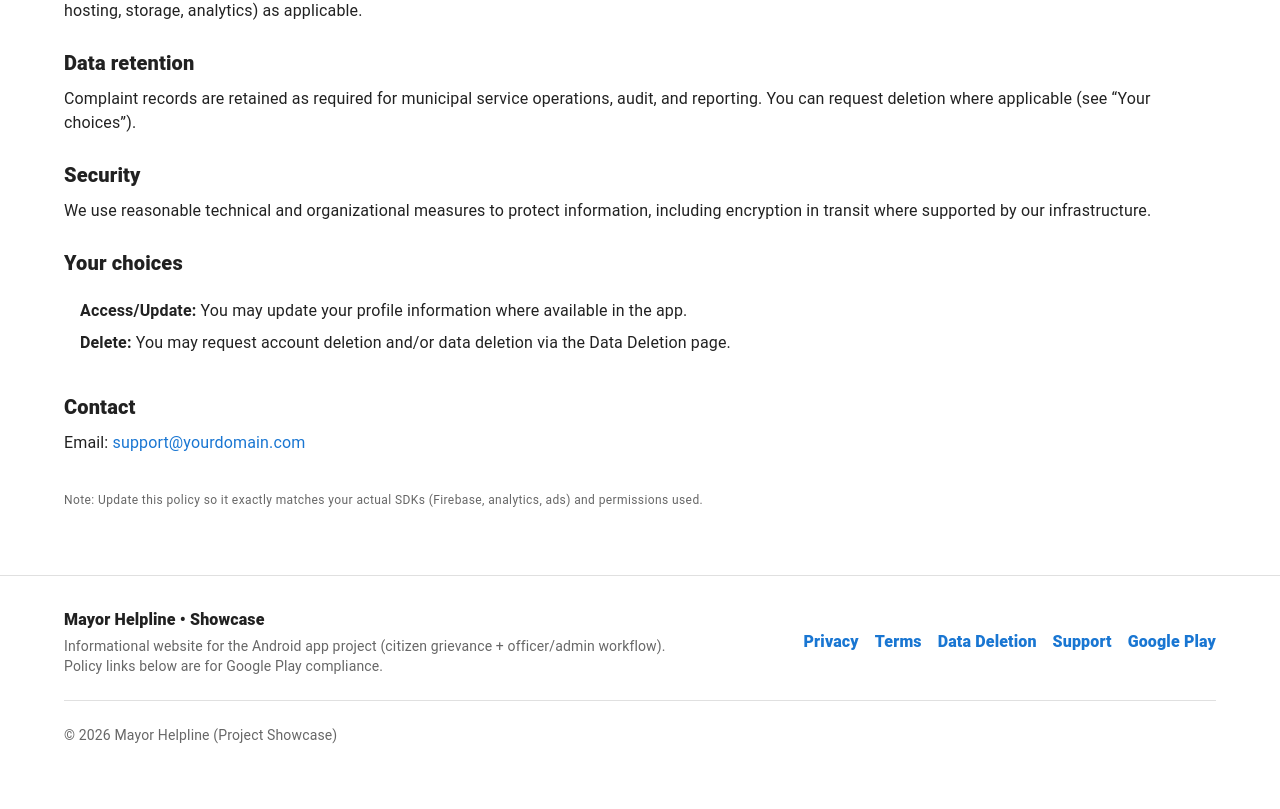
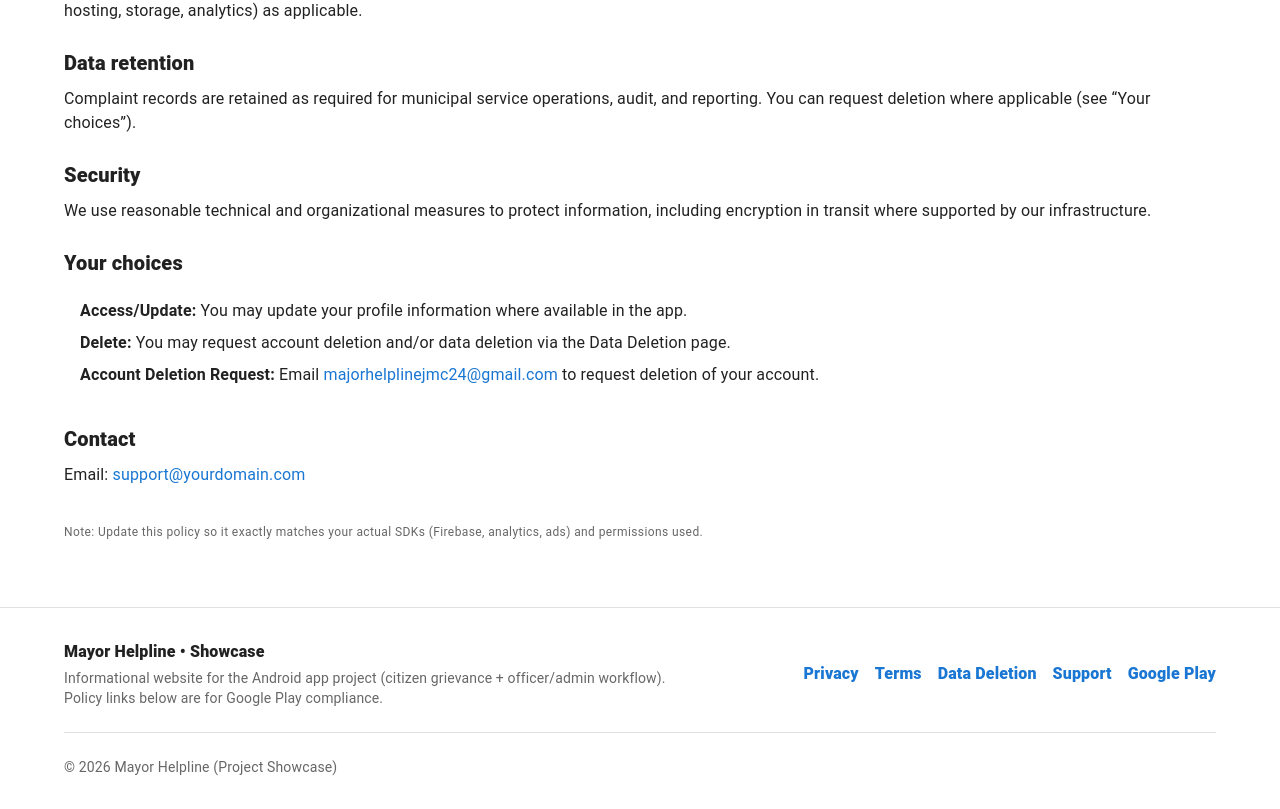
Before and after one commit to abhi24veer/mayorhelplinejmc, a React (Create React App) app in the folder client/: page /privacy in a window 1280 px wide. Shown: the part 828-1637 px from the top of the page. Before the commit the page ends 1605 px from the top, so only its background shows below. Built offline with nearby package versions, Linux system fonts and the light colour scheme.

Commit message:
feat: add account deletion request email to Privacy Policy
- Added "Account Deletion Request" section under "Your choices"
- Included mailto link for majorhelplinejmc24@gmail.com
- Clarified user flow for requesting account deletion

```diff
--- a/client/src/pages/PrivacyPolicy.tsx
+++ b/client/src/pages/PrivacyPolicy.tsx
@@ -4,6 +4,7 @@
 const PrivacyPolicy: React.FC = () => {
   const lastUpdated = "2026-02-28";
   const supportEmail = "support@yourdomain.com"; // TODO
+  const deletionEmail = "majorhelplinejmc24@gmail.com";
 
   return (
     <Container sx={{ py: { xs: 6, md: 8 }, maxWidth: "md" }}>
@@ -95,6 +96,15 @@
             <b>Delete:</b> You may request account deletion and/or data deletion via the Data Deletion page.
           </Typography>
         </ListItem>
+        <ListItem>
+          <Typography>
+            <b>Account Deletion Request:</b> Email{" "}
+            <Link href={`mailto:${deletionEmail}`} underline="hover">
+              {deletionEmail}
+            </Link>{" "}
+            to request deletion of your account.
+          </Typography>
+        </ListItem>
       </List>
 
       <Typography variant="h6" fontWeight={800} sx={{ mt: 3, mb: 1 }}>
```
